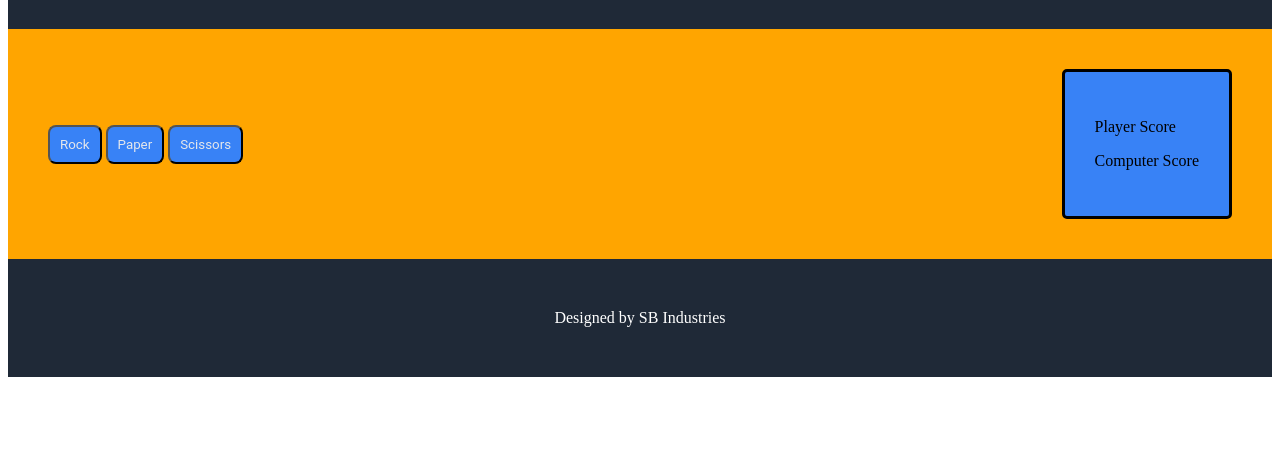
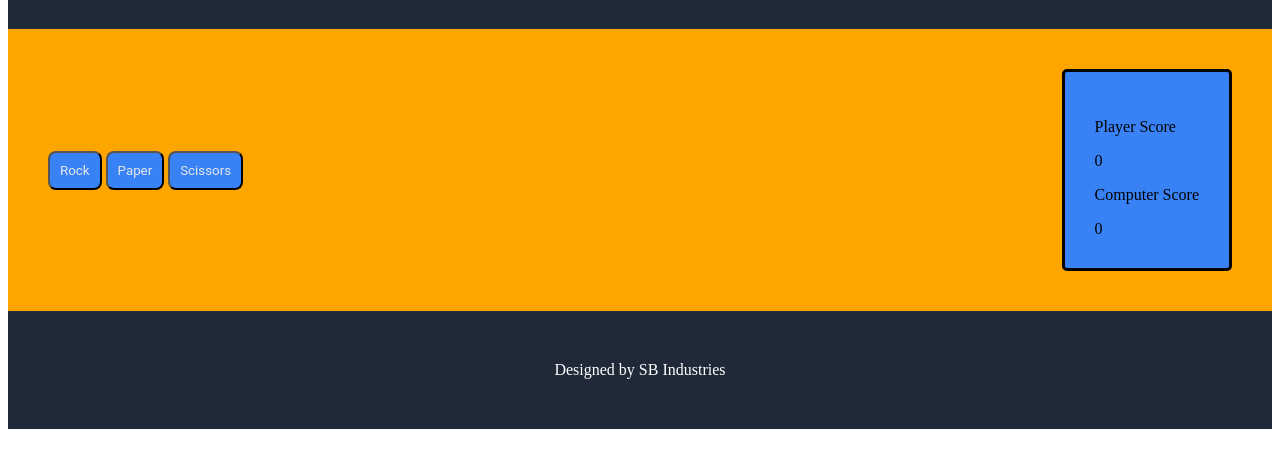
Before and after one commit to stephen-brooks/js-foundations-rps, a plain HTML site: page index.html in a window 1280 px wide. Shown: the part 161-628 px from the top of the page. Drawn offline with Linux system fonts and the light colour scheme.

Commit message:
change location of js script loading

```diff
--- a/index.html
+++ b/index.html
@@ -4,7 +4,7 @@
     <meta charset="UTF-8">
     <meta name="viewport" content="width=device-width, initial-scale=1.0">
     <title>Rock Paper Scissors!</title>
-    <script src="/JS/js-foundations-rps/rps.js" defer></script>
+    <script src="rps.js" defer></script>
     <link rel="stylesheet" href="./style.css">
 
 </head>
```
